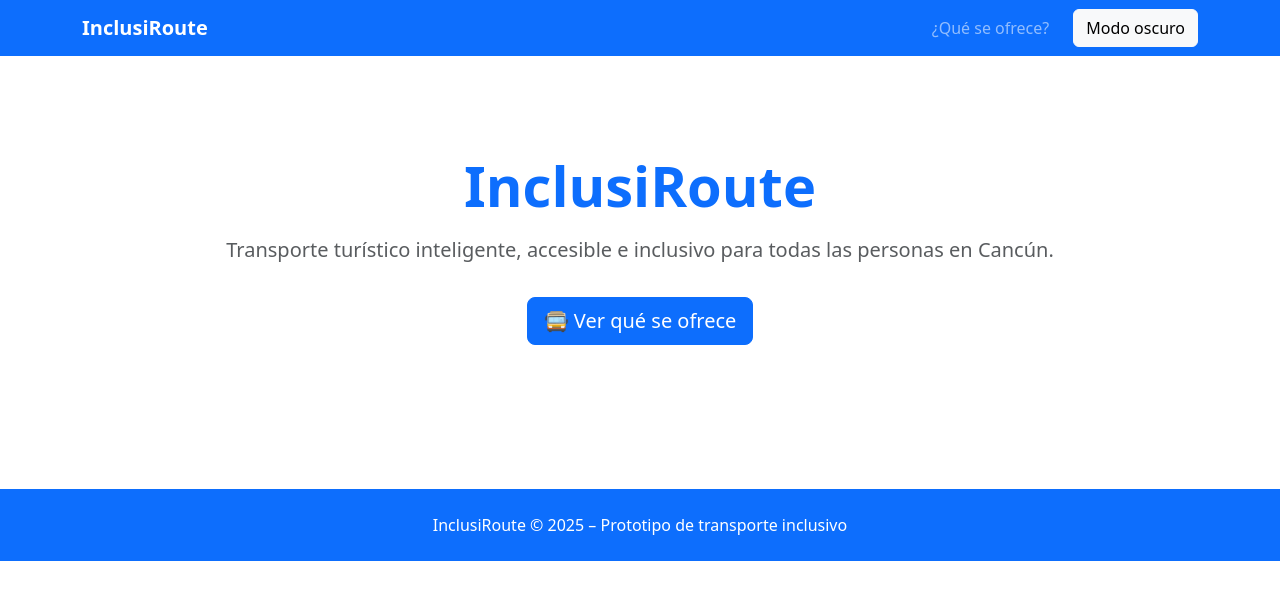
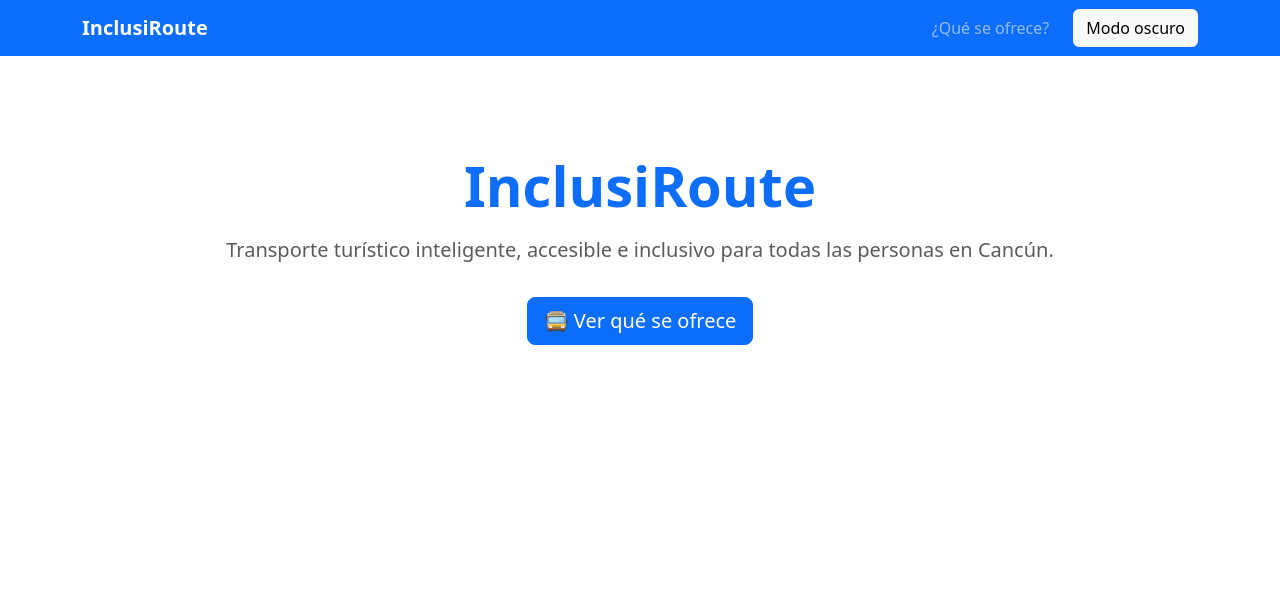
Before and after one commit to CarlosFranciscoTovarPerez/Proyecto-TucanThon, a website: page index.html in a window 1280 px wide. Drawn offline with nearby package versions, Linux system fonts and the light colour scheme.

Commit message:
sin footer

```diff
--- a/index.html
+++ b/index.html
@@ -52,10 +52,6 @@
 </section>
 
 
-<footer class="bg-primary text-white text-center py-4 mt-5">
-  InclusiRoute © 2025 – Prototipo de transporte inclusivo
-</footer>
-
 
 <script src="https://cdn.jsdelivr.net/npm/bootstrap@5.3.3/dist/js/bootstrap.bundle.min.js"></script>
 
```
